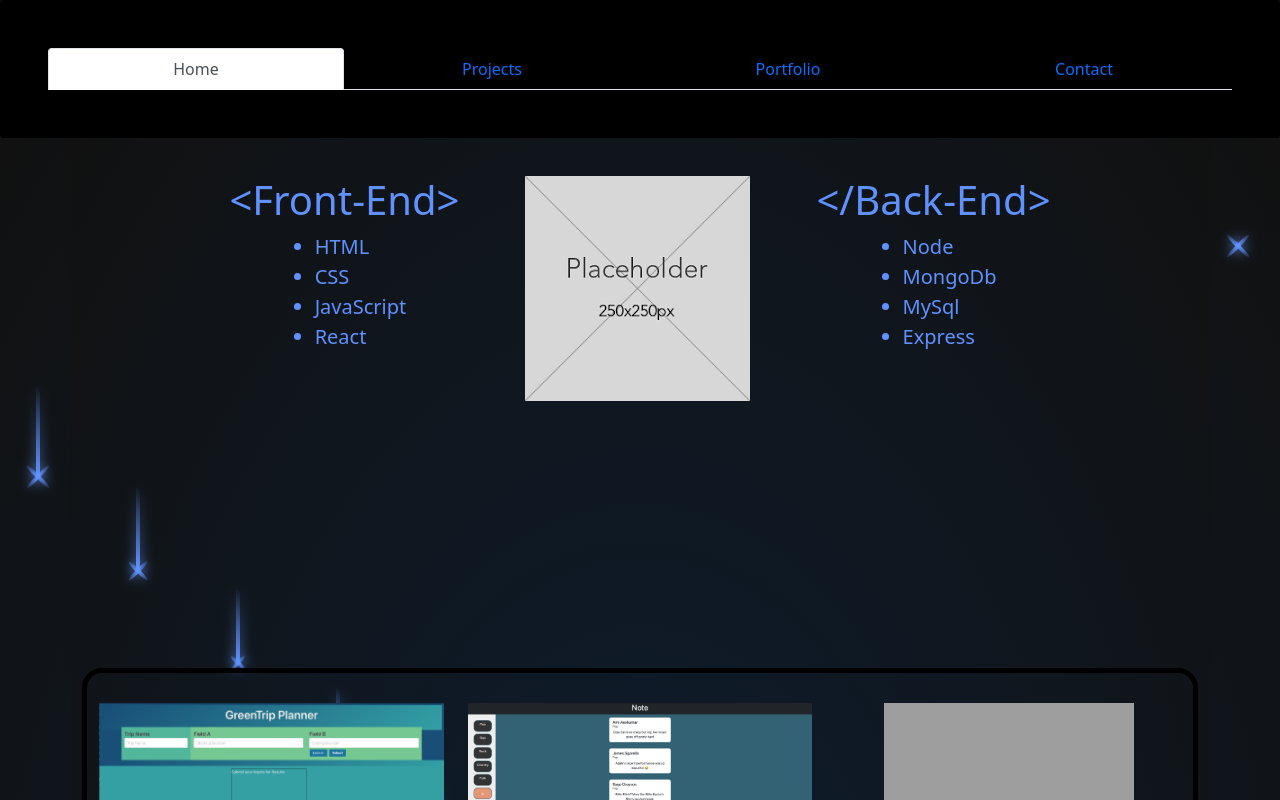
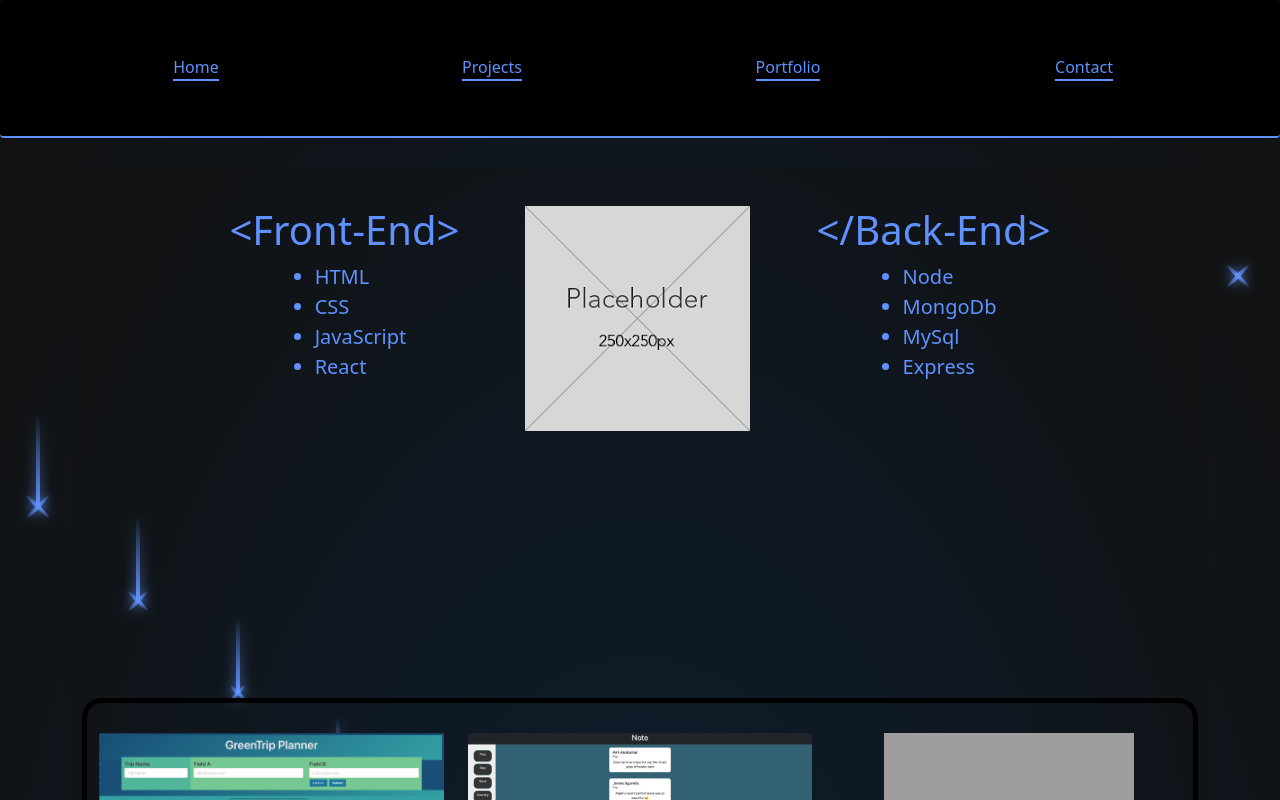
Before and after one commit to Jimbo8702/New-portfolio, a React (Create React App) app: page / in a window 1280 px wide. Shown: the top 800 px of the page. Built offline with nearby package versions, Linux system fonts and the light colour scheme; grey boxes are pictures that could not be loaded.

Commit message:
nav bar remade, router implemented

```diff
--- a/package.json
+++ b/package.json
@@ -12,6 +12,7 @@
     "react": "^17.0.2",
     "react-bootstrap": "^2.0.3",
     "react-dom": "^17.0.2",
+    "react-router-dom": "^5.2.0",
     "react-scripts": "5.0.0",
     "sass": "^1.45.0",
     "web-vitals": "^2.1.2"
--- a/src/components/NavTabs.js
+++ b/src/components/NavTabs.js
@@ -1,55 +1,32 @@
 import React from "react";
+import { Link } from "react-router-dom";
 
-function NavTabs({ currentPage, handlePageChange }) {
+function NavTabs() {
   return (
     <div className="z-index">
       <div>
-        <div className="p-4 p-md-5  text-white rounded backgroundBlack">
+        <div className="p-4 p-md-5  text-white rounded marginBottom backgroundBlack borderBottomBlue">
           <div>
-            <ul className="nav nav-tabs nav-justified">
+            <ul className="nav  nav-justified">
               <li className="nav-item">
-                <a
-                  href="#home"
-                  onClick={() => handlePageChange("Home")}
-                  className={
-                    currentPage === "Home" ? "nav-link active" : "nav-link"
-                  }
-                >
-                  Home
-                </a>
+                <Link className="btn  btn-block btn-squared" to={`/`}>
+                  <div className="fancyText borderBottomBlue">Home</div>
+                </Link>
               </li>
               <li className="nav-item">
-                <a
-                  href="#about"
-                  onClick={() => handlePageChange("About")}
-                  className={
-                    currentPage === "About" ? "nav-link active" : "nav-link"
-                  }
-                >
-                  Projects
-                </a>
+                <Link className="btn  btn-block btn-squared" to={`/Projects`}>
+                  <div className="fancyText borderBottomBlue">Projects</div>
+                </Link>
               </li>
               <li className="nav-item">
-                <a
-                  href="#blog"
-                  onClick={() => handlePageChange("Blog")}
-                  className={
-                    currentPage === "Blog" ? "nav-link active" : "nav-link"
-                  }
-                >
-                  Portfolio
-                </a>
+                <Link className="btn  btn-block btn-squared" to={`/Portfolio`}>
+                  <div className="fancyText borderBottomBlue">Portfolio</div>
+                </Link>
               </li>
               <li className="nav-item">
-                <a
-                  href="#contact"
-                  onClick={() => handlePageChange("Contact")}
-                  className={
-                    currentPage === "Contact" ? "nav-link active" : "nav-link"
-                  }
-                >
-                  Contact
-                </a>
+                <Link className="btn  btn-block btn-squared" to={`/Contact`}>
+                  <div className="fancyText borderBottomBlue">Contact</div>
+                </Link>
               </li>
             </ul>
           </div>
--- a/src/components/PortfolioContainer.js
+++ b/src/components/PortfolioContainer.js
@@ -1,34 +1,23 @@
 import React, { useState } from "react";
 import NavTabs from "./NavTabs";
 import Home from "./pages/Home";
-import About from "./pages/About";
+import Projects from "./pages/ProjectPage";
 import Blog from "./pages/Blog";
 import Contact from "./pages/Contact";
 import Footer from "./footer";
+import { BrowserRouter as Router, Route } from "react-router-dom";
 
 export default function PortfolioContainer() {
-  const [currentPage, setCurrentPage] = useState("Home");
-
-  const renderPage = () => {
-    if (currentPage === "Home") {
-      return <Home />;
-    }
-    if (currentPage === "About") {
-      return <About />;
-    }
-    if (currentPage === "Blog") {
-      return <Blog />;
-    }
-    return <Contact />;
-  };
-
-  const handlePageChange = (page) => setCurrentPage(page);
-
   return (
     <div className="fancybackground">
-      <NavTabs currentPage={currentPage} handlePageChange={handlePageChange} />
+      <Router>
+        <NavTabs />
+        <Route exact path="/" component={Home} />
+        <Route exact path="/Projects" component={Projects} />
+        <Route exact path="/Portfolio" component={Blog} />
+        <Route exact path="/Contact" component={Contact} />
+      </Router>
 
-      {renderPage()}
       <Footer className="footer" />
     </div>
   );
--- a/src/components/pagecomponets/bottomHome.js
+++ b/src/components/pagecomponets/bottomHome.js
@@ -24,7 +24,7 @@ export default function Bottom() {
             text below the carousel. This is the first column.
           </p>
           <p>
-            <a className="btn btn-secondary" href="#">
+            <a className="btn btn-secondary" href="#Projects">
               View details »
             </a>
           </p>
@@ -40,7 +40,7 @@ export default function Bottom() {
             text below the carousel. This is the first column.
           </p>
           <p>
-            <a className="btn btn-secondary" href="#">
+            <a className="btn btn-secondary" href="#Projects">
               View details »
             </a>
           </p>
@@ -62,7 +62,7 @@ export default function Bottom() {
           <h2>Project Three</h2>
           <p>Coming soon! Still on the grind for this one!</p>
           <p>
-            <a className="btn btn-secondary" href="#">
+            <a className="btn btn-secondary" href="#Projects">
               View details »
             </a>
           </p>
--- a/src/components/pages/About.js
+++ b/src/components/pages/ProjectPage.js
@@ -2,8 +2,8 @@ import React from "react";
 import photo from "../../img/placeholder.png";
 import GreenTrip from "../../img/Greentrip.png";
 import Note from "../../img/Note.png";
-//project page not yet updated names for loading
-export default function About() {
+
+export default function Projects() {
   const arrow = "<-----";
   return (
     <div className="container fancybackground fancyText paddingTop">
@@ -13,7 +13,7 @@ export default function About() {
             GreenTrip Planner.{" "}
             <span className="text-muted">Know your carbon foot print.</span>
           </h2>
-          <p className="lead  ">
+          <p className="lead">
             Donec ullamcorper nulla non metus auctor fringilla. Vestibulum id
             ligula porta felis euismod semper. Praesent commodo cursus magna,
             vel scelerisque nisl consectetur. Fusce dapibus, tellus ac cursus
--- a/src/style.css
+++ b/src/style.css
@@ -8,7 +8,7 @@
 }
 
 .backgroundBlue {
-  background-color: #2374ab;
+  background-color: #5f91ff;
 }
 .setPadding {
   padding-bottom: 200px;
@@ -102,3 +102,6 @@
 .marginLeft {
   margin-left: 5px;
 }
+.borderBottomBlue {
+  border-bottom: 2px solid #5f91ff;
+}
```
Also changed, not shown: 1 other file (tests, documents, lock files or other folders).
